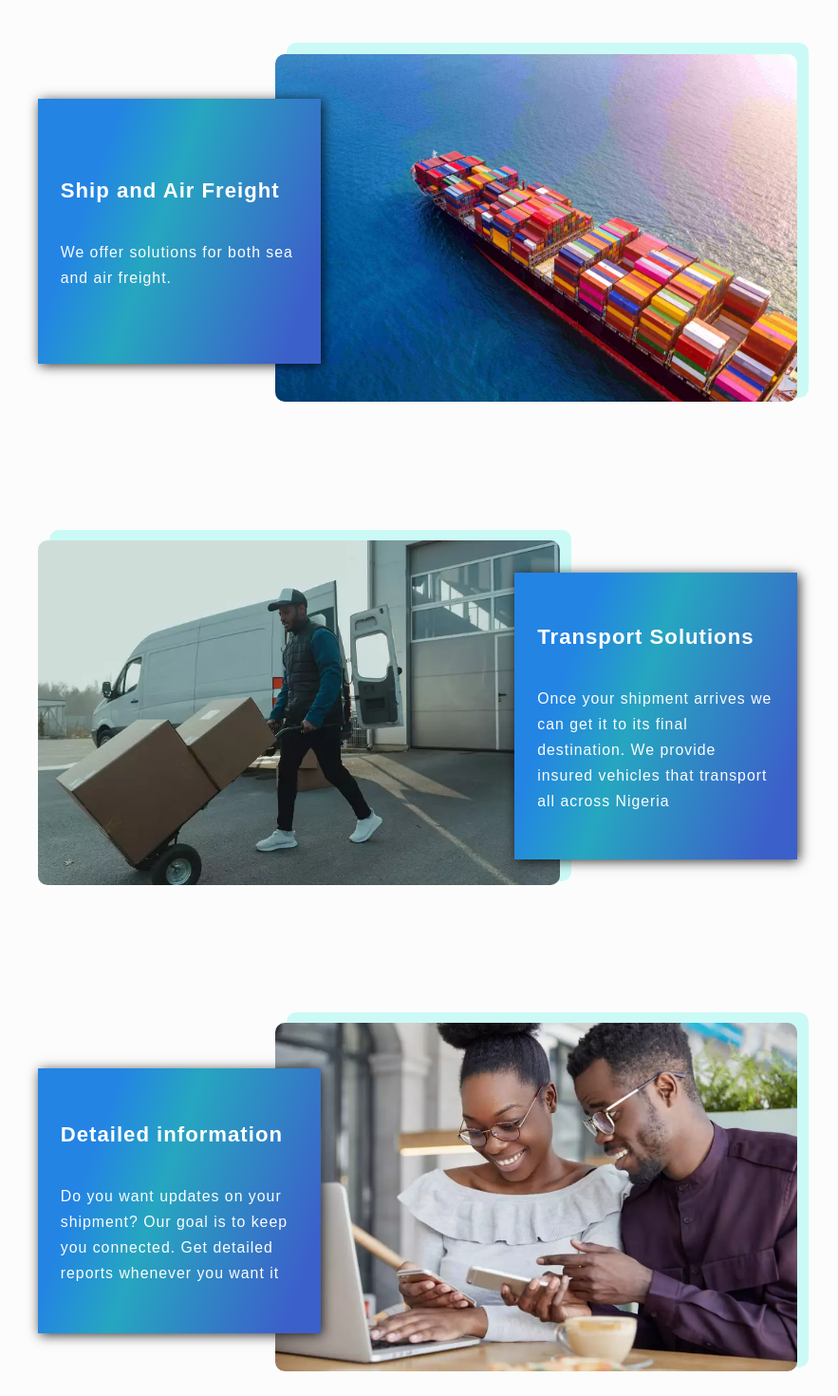
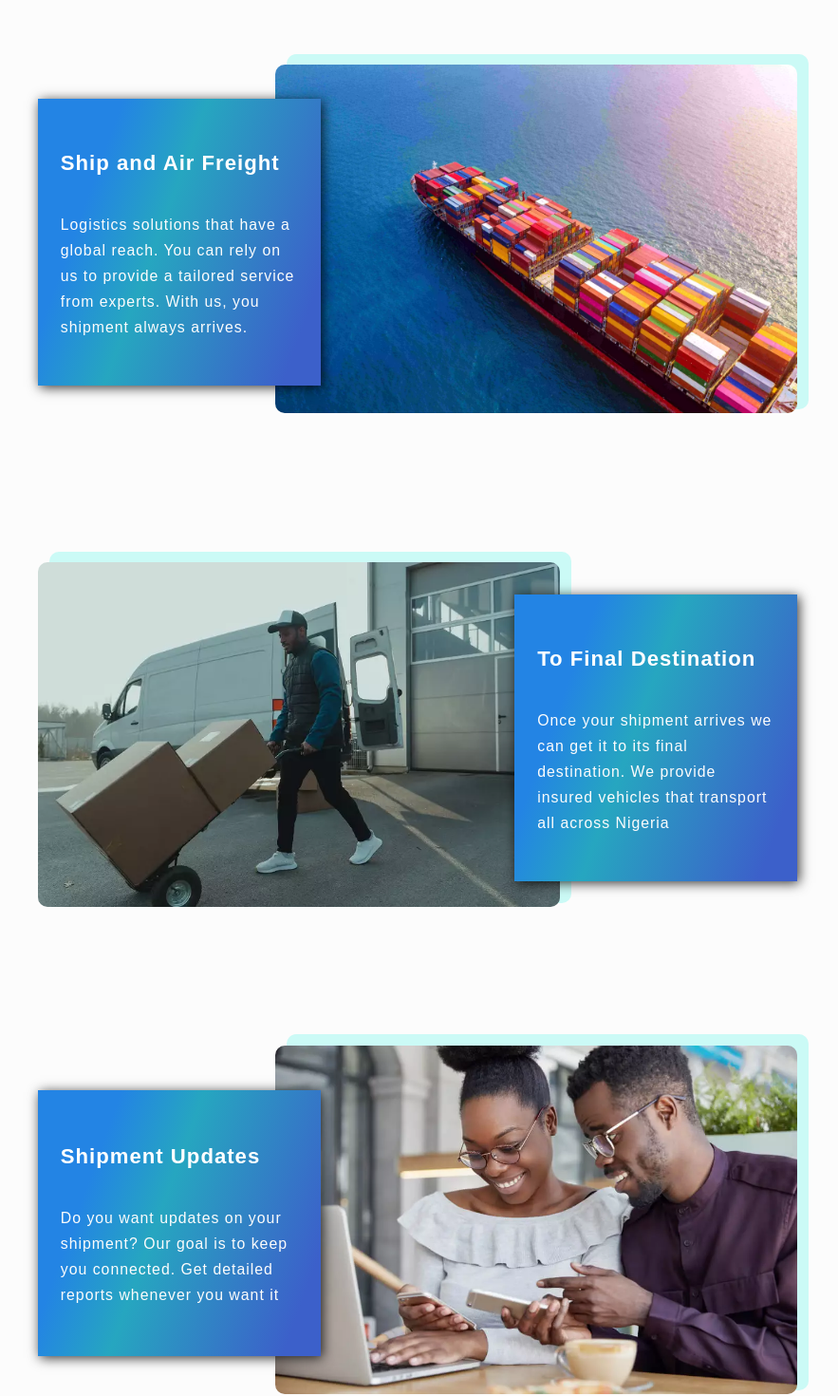
Before and after one commit to abeonweb/marine-express-site, a Next.js app: page / in a window 1280 px wide. Shown: the part 1726-3196 px from the top of the page at 95% size, without its empty margins (200-1083 px from the left). Built offline with nearby package versions, Linux system fonts and the light colour scheme.

Commit message:
updated features info

```diff
--- a/data.js
+++ b/data.js
@@ -4,16 +4,16 @@ const features = [
         title: "Ship and Air Freight",
         image: "/images/container-ship.webp",
         alt: "cargo ship on the sea",
-        text: "We offer solutions for both sea and air freight.",
+        text: "Logistics solutions that have a global reach. You can rely on us to provide a tailored service from experts. With us, you shipment always arrives.",
     },
     {
-        title: "Transport Solutions",
+        title: "To Final Destination",
         image: "/images/delivery.webp",
-        alt: "Deliver man handling boxes",
+        alt: "Delivery man handling boxes",
         text: "Once your shipment arrives we can get it to its final destination. We provide insured vehicles that transport all across Nigeria",
     },
     {
-        title: "Detailed information",
+        title: "Shipment Updates",
         image: "/images/information.webp",
         alt: "A couple at a computer",
         text: "Do you want updates on your shipment? Our goal is to keep you connected. Get detailed reports whenever you want it",
```
